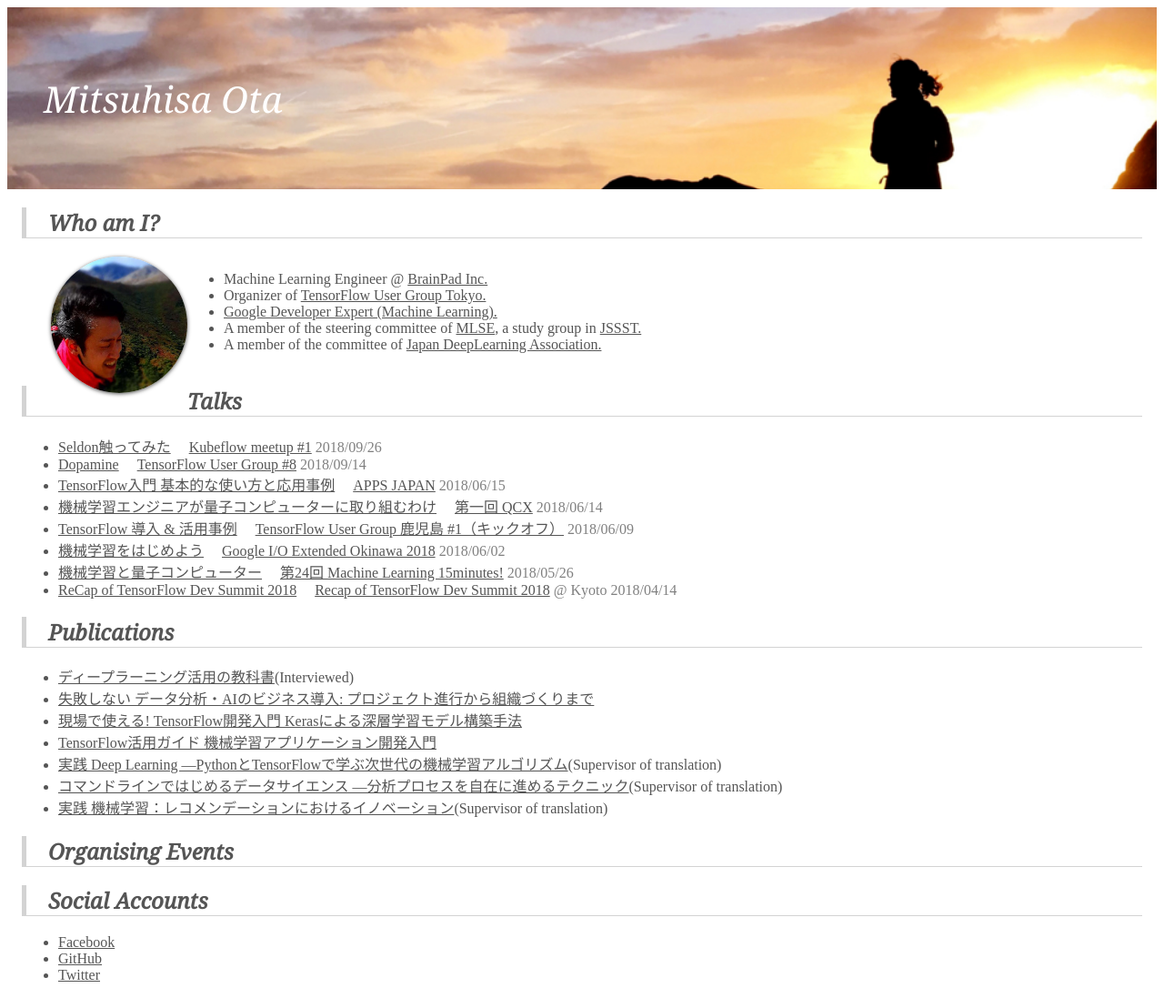
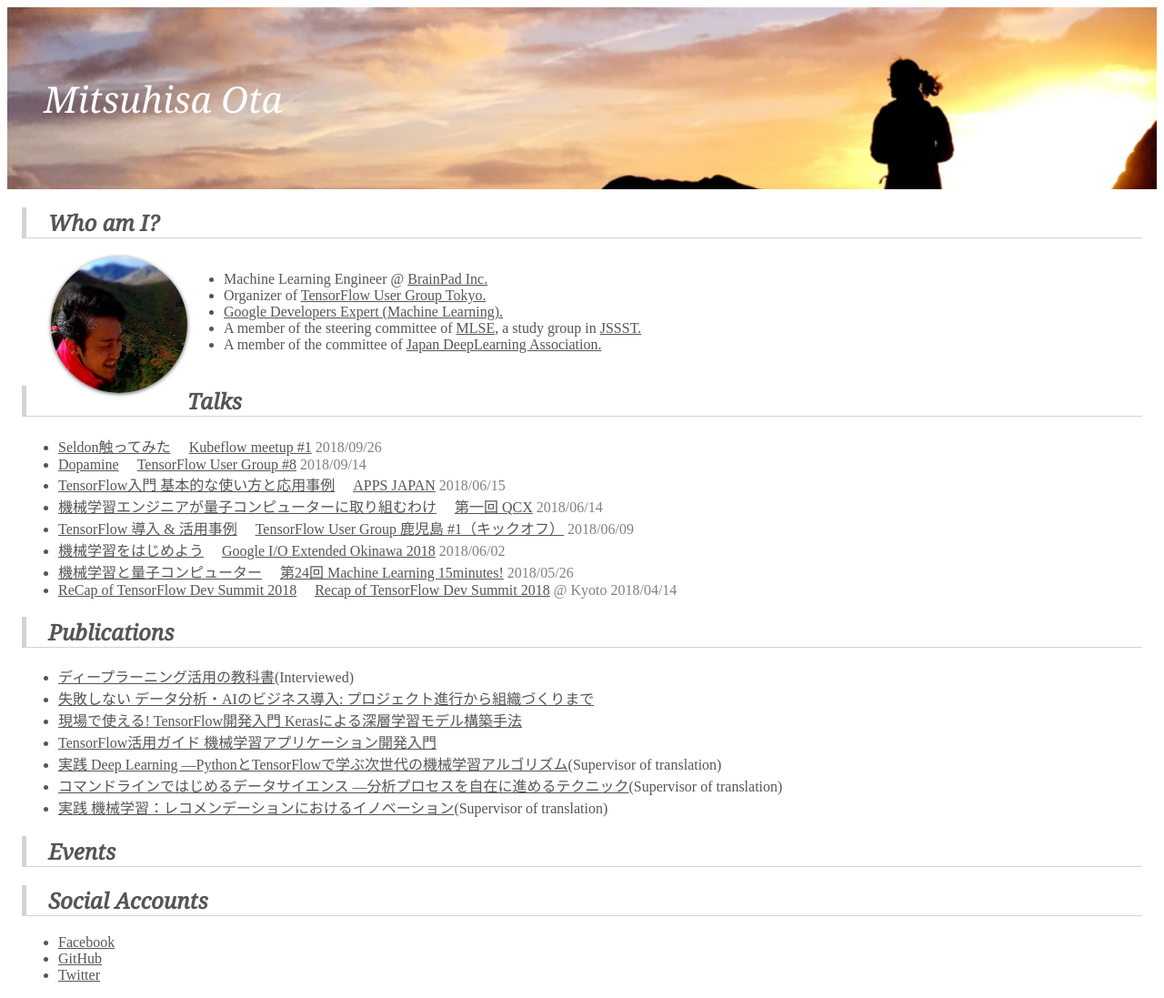
Before and after one commit to ohtaman/ohtaman.github.io, a Jekyll site: the page built from index.md, in a window 1280 px wide. Shown: the whole page at 91% size. Built offline with Jekyll 4.4.1, drawn with Linux system fonts in a browser that asks for light colours; nearby versions of some CDN libraries.

Commit message:
Update index.md

```diff
--- a/index.md
+++ b/index.md
@@ -9,7 +9,7 @@ title: Mitsuhisa Ota
 
 - Machine Learning Engineer @ [BrainPad Inc.](https://www.brainpad.co.jp/)
 - Organizer of [TensorFlow User Group Tokyo.](https://tfug.jp)
-- [Google Developer Expert (Machine Learning).](https://developers.google.com/experts/people/mitsuhisa-ota)
+- [Google Developers Expert (Machine Learning).](https://developers.google.com/experts/people/mitsuhisa-ota)
 - A member of the steering committee of [MLSE](https://sites.google.com/view/sig-mlse), a study group in [JSSST.](http://www.jssst.or.jp/)
 - A member of the committee of [Japan DeepLearning Association.](https://www.jdla.org/)
 {: .whoami-contents}
@@ -53,7 +53,7 @@ title: Mitsuhisa Ota
 - [実践 機械学習：レコメンデーションにおけるイノベーション](https://community.mapr.jp/pdf-practical-machine-learning.html)(Supervisor of translation)
 {: .publication-contents}
 
-## Organising Events
+## Events
 {: #events}
 
 ## Social Accounts
```
